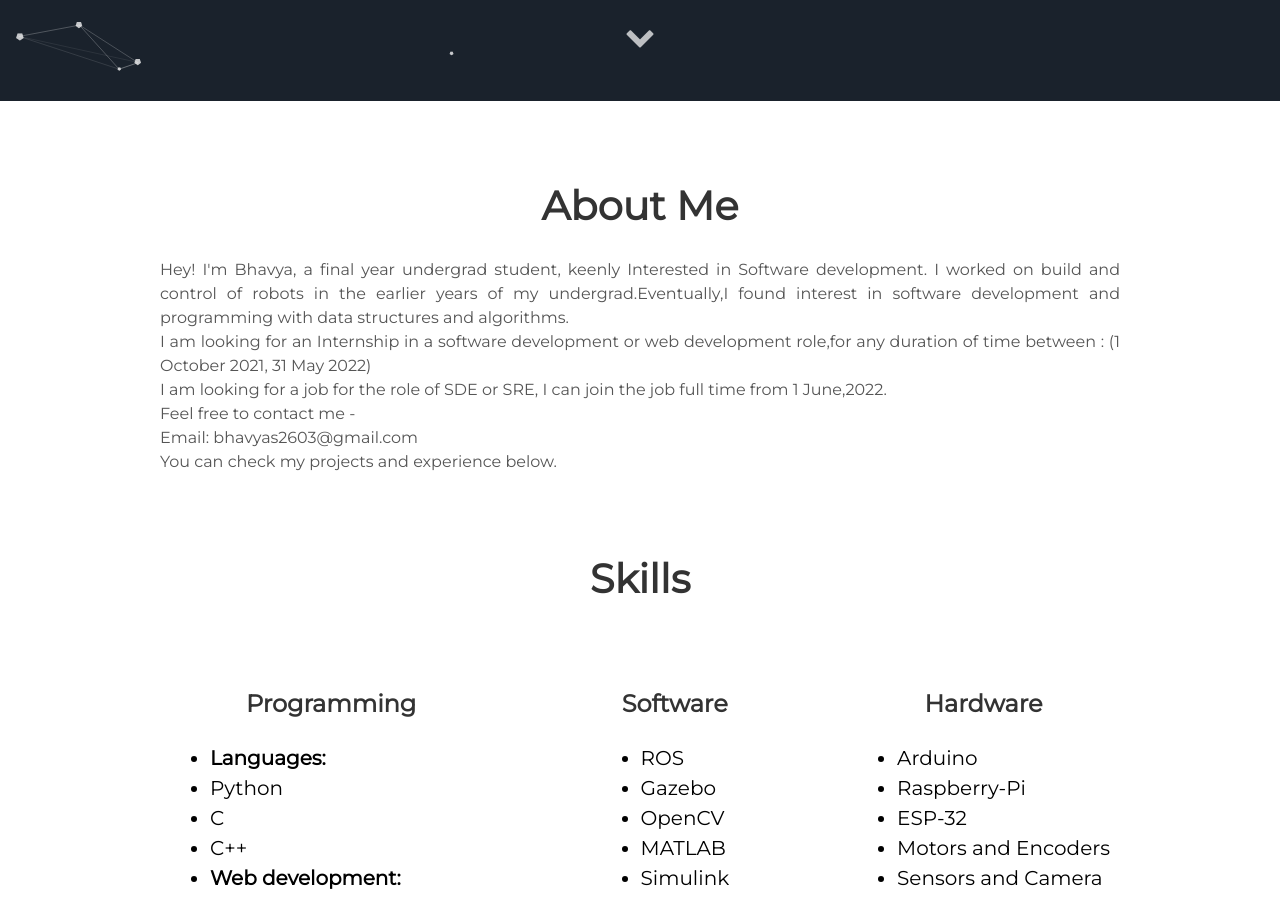
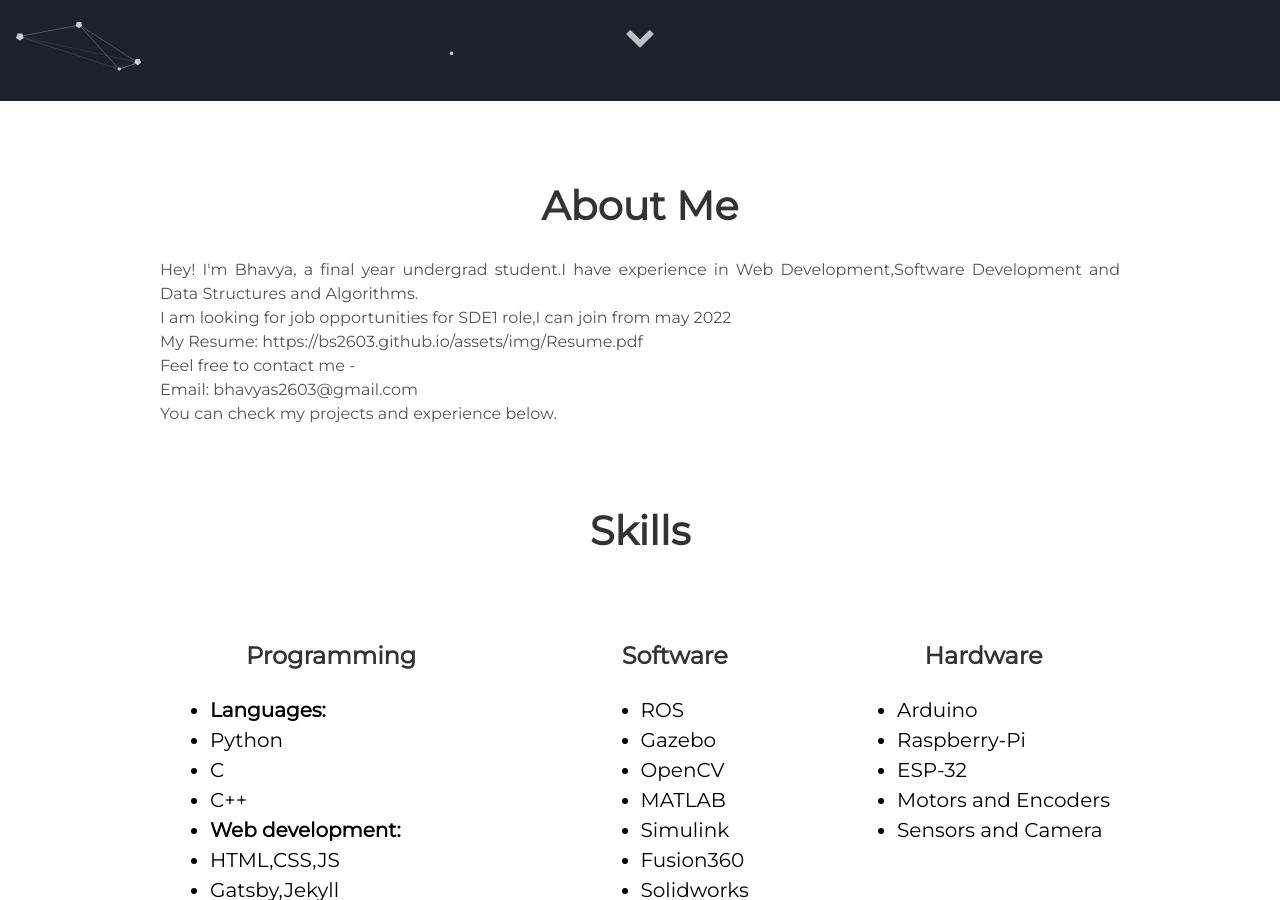
Before and after one commit to bs2603/website, a Jekyll site: the page built from index.html, in a window 1280 px wide and 900 px high, scrolled down 799 px. Built offline with Jekyll 4.4.1, drawn with Linux system fonts in a browser that asks for light colours.

Commit message:
Update about.html

```diff
--- a/_includes/about.html
+++ b/_includes/about.html
@@ -1,8 +1,8 @@
  <div class="user-details">
   <h1> About Me </h1>
-  <p align="justify"> Hey! I'm Bhavya, a final year undergrad student, keenly Interested in Software development. I worked on build and control of robots in the earlier years of my undergrad.Eventually,I found interest in software development and programming with data structures and algorithms.
-  <br>I am looking for an Internship in a software development or web development role,for any duration of time between :  (1 October 2021, 31 May 2022)<br>
-  I am looking for a job for the role of SDE or SRE, I can join the job full time from 1 June,2022.<br>
+  <p align="justify"> Hey! I'm Bhavya, a final year undergrad student.I have experience in Web Development,Software Development and Data Structures and Algorithms.
+  <br>I am looking for job opportunities for SDE1 role,I can join from may 2022<br>
+  My Resume: https://bs2603.github.io/assets/img/Resume.pdf<br>
   Feel free to contact me - <br>
   Email: bhavyas2603@gmail.com<br>
   You can check my projects and experience below. </p>
```
